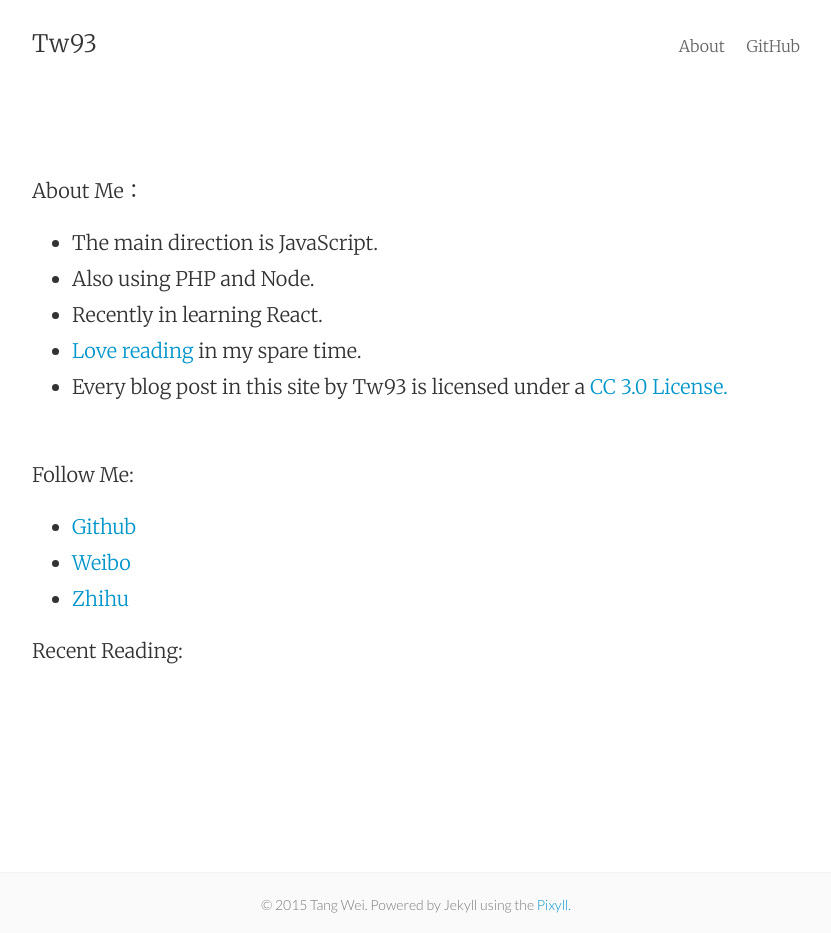
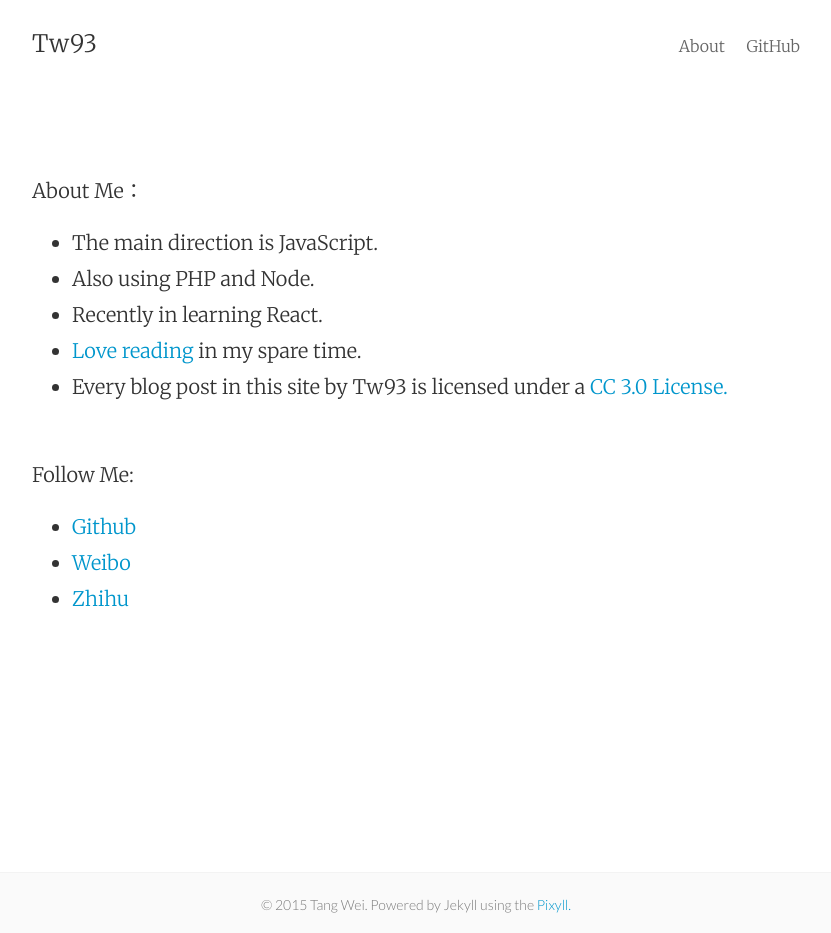
Before and after one commit to tw93/tw93.github.io, a Jekyll site: the page built from about.md, in a window 1280 px wide. Shown: the whole page, without its empty margins (224-1055 px from the left). Built offline with Jekyll 4.4.1, drawn with Linux system fonts in a browser that asks for light colours.

```diff
--- a/about.md
+++ b/about.md
@@ -19,6 +19,3 @@
 * [Github](https://github.com/{{site.github_username}}){:target="_blank"}
 * [Weibo](http://weibo.com/{{site.sina_id}}){:target="_blank"}
 * [Zhihu](http://www.zhihu.com/people/{{site.zhihu_id}}){:target="_blank"}
-
-Recent Reading:
-<script type="text/javascript" src="http://www.douban.com/service/badge/77063977/?selection=favorite&amp;picsize=medium&amp;hideself=on&amp;show=collection&amp;n=20&amp;hidelogo=on&amp;cat=book&amp;columns=4"></script>
```
